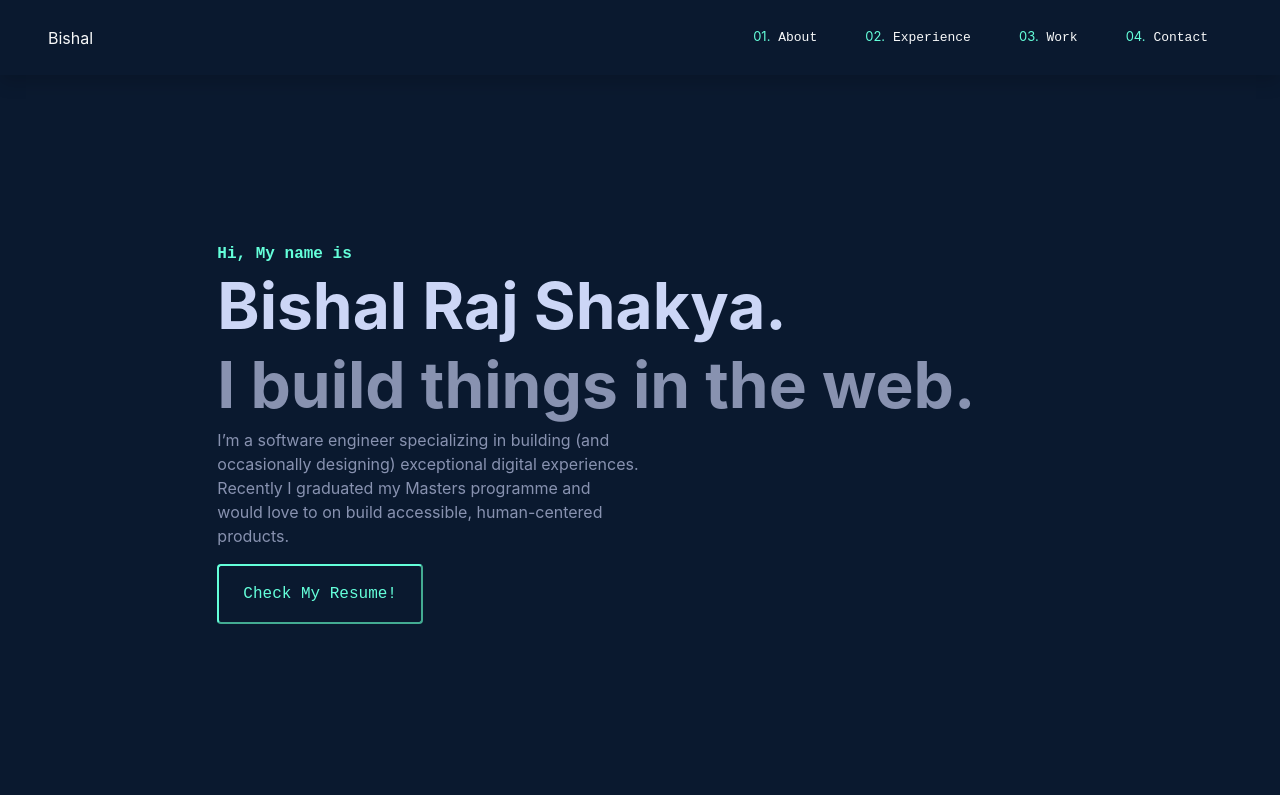
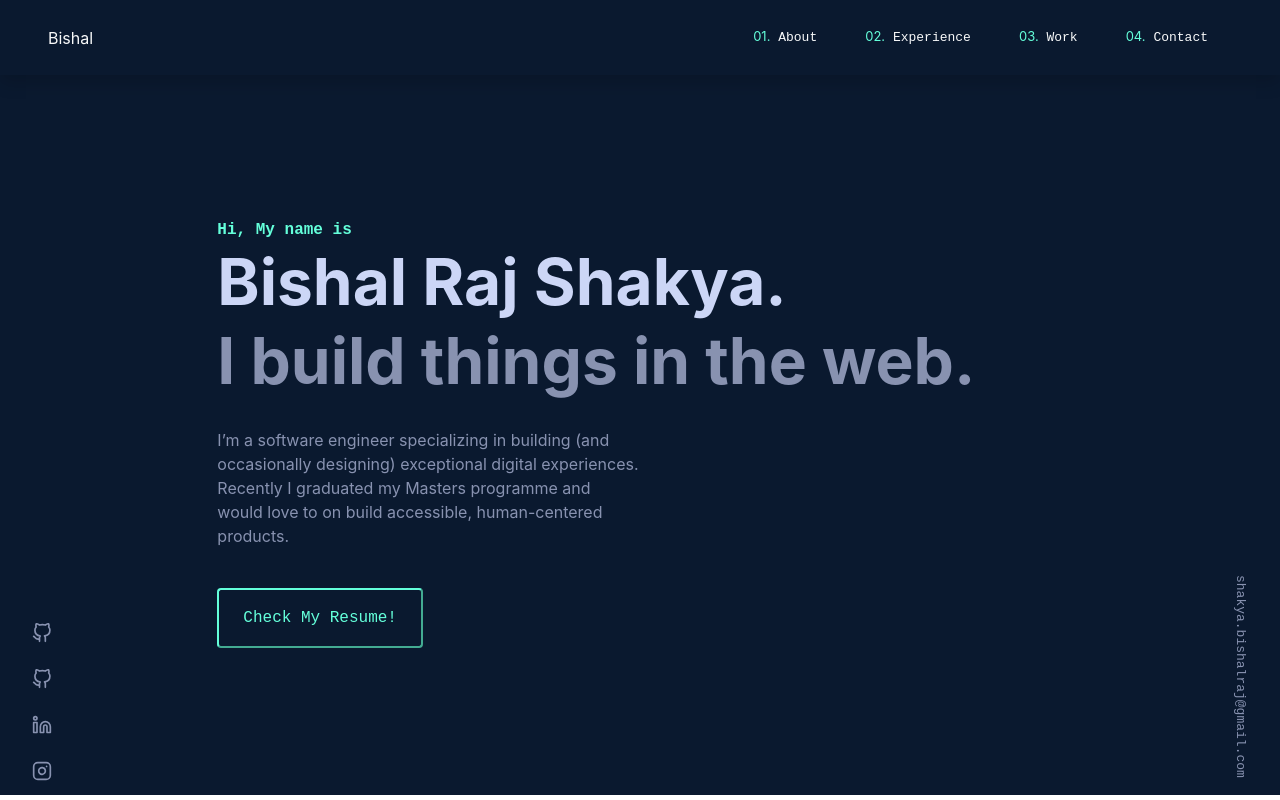
Before and after one commit to BishalRaj/portfolio-2023, a React (Vite) app: page / in a window 1280 px wide. Built offline with nearby package versions, Linux system fonts and the light colour scheme.

Commit message:
added side bars

```diff
--- a/package.json
+++ b/package.json
@@ -14,6 +14,7 @@
     "react": "^18.2.0",
     "react-bootstrap": "^2.7.2",
     "react-dom": "^18.2.0",
+    "react-icons": "^4.8.0",
     "react-router-dom": "^6.9.0",
     "sass": "^1.59.3"
   },
--- a/src/App.tsx
+++ b/src/App.tsx
@@ -2,14 +2,18 @@ import { useState } from "react";
 import { Container } from "react-bootstrap";
 import Intro from "./components/IntroComponent/Intro";
 import NavBar from "./components/NavBarComponent/NavBar";
+import SideFloatingLeft from "./components/SideFloatingComponent/SideFloatingLeft";
 import "./style.scss";
 
 function App() {
-  const [count, setCount] = useState(0);
-
   return (
     <Container fluid className="main-container">
+      {/* Floating Nav Left */}
+      <SideFloatingLeft />
+
+      {/* Section NavBar */}
       <NavBar />
+
       {/* Section Intro */}
       <Intro />
     </Container>
--- a/src/components/IntroComponent/Intro.tsx
+++ b/src/components/IntroComponent/Intro.tsx
@@ -15,7 +15,7 @@ const Intro = () => {
         <div>
           <h3>I build things in the web.</h3>
         </div>
-        <div className="w-50">
+        <div className="w-50 my-4">
           <p className="color-slate">
             I’m a software engineer specializing in building (and occasionally
             designing) exceptional digital experiences. Recently I graduated my
--- a/src/components/NavBarComponent/style.scss
+++ b/src/components/NavBarComponent/style.scss
@@ -5,7 +5,7 @@
 }
 
 .nav-text{
-    font-family: sv.$font-mono;
+    font-family: sv.$font-mono !important;
     font-size: 13px !important;
     span{
         color: sv.$green;
--- /dev/null
+++ b/src/components/SideFloatingComponent/SideFloatingLeft.tsx
@@ -0,0 +1,24 @@
+import React from "react";
+import "./style.scss";
+import social from "../../data/social";
+const SideFloatingLeft = () => {
+  const socialIcons = social.map((x) => (
+    <a href={x.link}>
+      <li className="my-3">{x.icon}</li>
+    </a>
+  ));
+  return (
+    <>
+      <div className="floating-left">
+        <ul>{socialIcons}</ul>
+      </div>
+      <div className="floating-right">
+        <a href="mailto:shakya.bishalraj@gmail.com" className="my-3">
+          shakya.bishalraj@gmail.com
+        </a>
+      </div>
+    </>
+  );
+};
+
+export default SideFloatingLeft;
--- /dev/null
+++ b/src/components/SideFloatingComponent/style.scss
@@ -0,0 +1,31 @@
+@use "../../assets/scss/static" as sv;
+.floating-left {
+  position: fixed;
+  bottom: 0;
+  left: 0;
+
+  ul {
+    li {
+      list-style: none;
+      font-size: 20px;
+      color: sv.$slate;
+    }
+    a {
+      text-decoration: none !important;
+    }
+  }
+}
+
+.floating-right {
+  position: fixed;
+  bottom: 0;
+  right: 0;
+  margin-right: 30px;
+  a {
+    text-decoration: none !important;
+    writing-mode: vertical-rl;
+    color: sv.$slate;
+    font-family: sv.$font-mono;
+    font-size: small;
+  }
+}
--- /dev/null
+++ b/src/data/social.tsx
@@ -0,0 +1,22 @@
+import { FiGithub, FiInstagram, FiLinkedin } from "react-icons/fi";
+const social = [
+  {
+    link: "github",
+    icon: <FiGithub />,
+  },
+  {
+    link: "github",
+    icon: <FiGithub />,
+  },
+  {
+    link: "linkedin",
+    icon: <FiLinkedin />,
+  },
+  {
+    link: "insta",
+    icon: <FiInstagram />,
+  },
+  ,
+];
+
+export default social;
```
Also changed, not shown: 1 other file (tests, documents, lock files or other folders).
